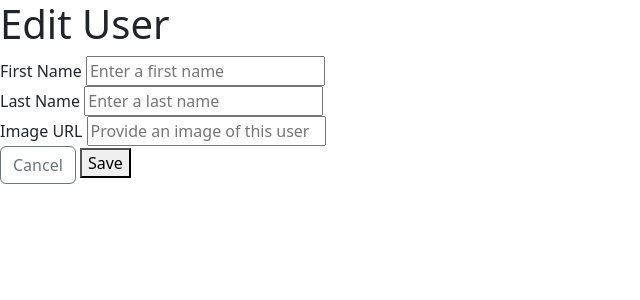
After one commit to Peter-Loft/flask-blogly, a Flask app: template templates/edit_user.html in a window 1280 px wide. The commit adds this page. Shown: the top 300 px of the page, without its empty margins (0-640 px from the left). Run offline with Flask 2, Linux system fonts and the light colour scheme; the template is opened without the code that fills it, so the values that code supplies are empty; some libraries are stand-ins or nearby versions.

Commit message:
creating paths and new HTML

```diff
--- a/app.py
+++ b/app.py
@@ -1,6 +1,6 @@
 """Blogly application."""
 
-from flask import Flask, render_template, request
+from flask import Flask, render_template, request, redirect
 from models import db, connect_db, User
 
 app = Flask(__name__)
@@ -11,12 +11,30 @@ app.config["SQLALCHEMY_ECHO"] = True
 connect_db(app)
 # db.create_all()
 
+@app.get("/")
+def homepage():
+    return redirect("/users")
 
-@app.get("/")
+@app.get("/users")
 def users_list():
     return render_template("users_list.html")
 
+@app.get("/users/new")
+def add_user_form():
+    return render_template("add_user.html")
+
+@app.post("/users/new")
+def add_user():
+    # Need to add code to capture new fields
+    # and perform SQLAlchemy stuff
+    return redirect("/users")
 
 @app.get("/add_user")
 def add_user():
     return render_template("add_user.html")
+
+@app.get("/users/<user_id>")
+def user_details(user_id):
+    # More SQLAlchemy stuff to get user from table
+    # and then pass that info to the *user=user
+    return render_template("user_details.html")
--- a/templates/add_user.html
+++ b/templates/add_user.html
@@ -2,7 +2,7 @@
 
 {% block content %}
 <h1>Create a user</h1>
-<form action="" method="post">
+<form action="/users/new" method="post">
   <label for="fname-input"></label>
   <input id="fname-input" name="fname" placeholder="Enter a first name">
   <br>
--- a/templates/base.html
+++ b/templates/base.html
@@ -7,6 +7,7 @@
   {% block title %}
   <title>Blogly</title>
   {% endblock %}
+  <link rel="stylesheet" href="https://unpkg.com/bootstrap/dist/css/bootstrap.css">
 </head>
 
 <body>
--- /dev/null
+++ b/templates/edit_user.html
@@ -0,0 +1,22 @@
+{% extends "base.html" %}
+
+{% block content %}
+<h1>Edit User</h1>
+<form action="/" method="post">
+  <label for="fname-input">First Name</label>
+  <input id="fname-input" name="fname"
+      placeholder="Enter a first name" value="{{ first_name }}">
+  <br>
+  <label for="lname-input">Last Name</label>
+  <input id="lname-input" name="lname"
+      placeholder="Enter a last name" value="{{ last_name }}">
+  <br>
+  <label for="image-input">Image URL</label>
+  <input id="image-input" name="image_url"
+      placeholder="Provide an image of this user" value="{{ img_url }}">
+  <br>
+  <!-- implement bootstrap for this -->
+  <a class="btn btn-outline-secondary" href="/users/{{ user_id }}">Cancel</a>
+  <button type="submit">Save</button>
+</form>
+{% endblock %}
--- a/templates/users_list.html
+++ b/templates/users_list.html
@@ -4,7 +4,7 @@
 <h1>Users</h1>
 <ul>
 </ul>
-<form action="/add_user">
+<form action="/users/new">
   <button type="submit">Add user</button>
 </form>
 {% endblock %}
```
Also changed, not shown: templates/user_details.html (added).
